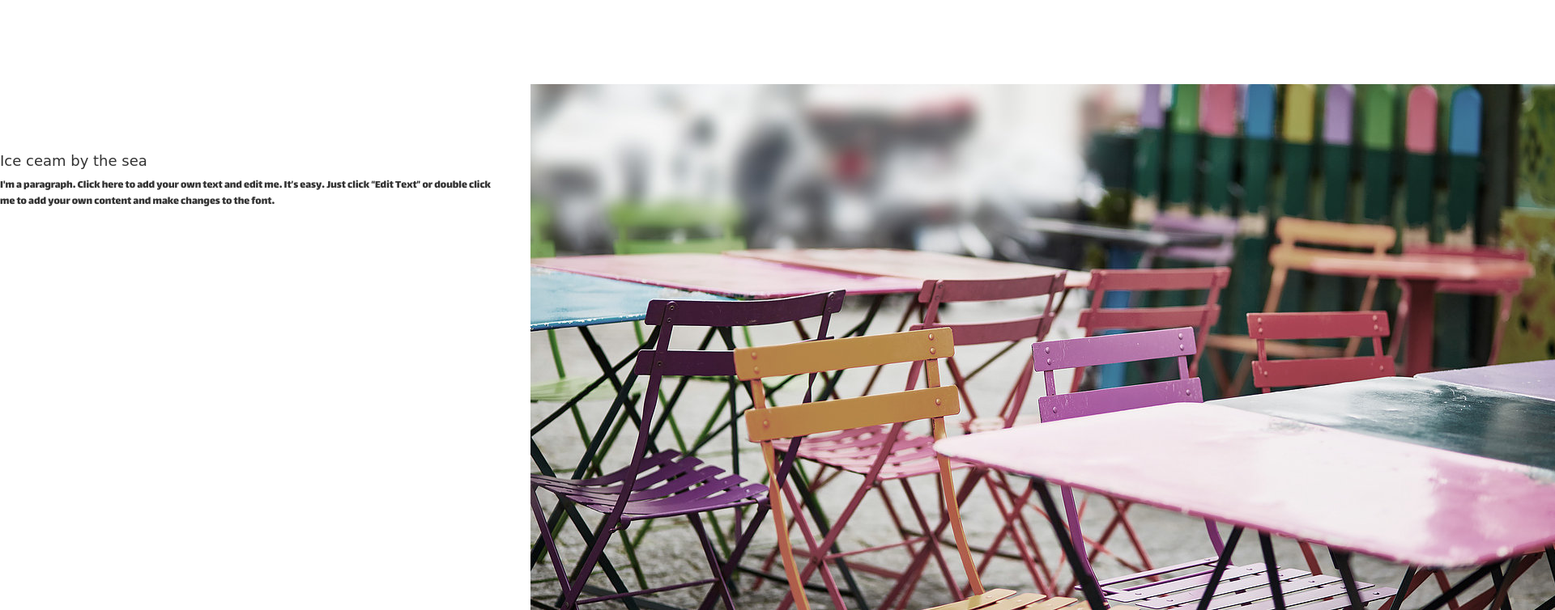
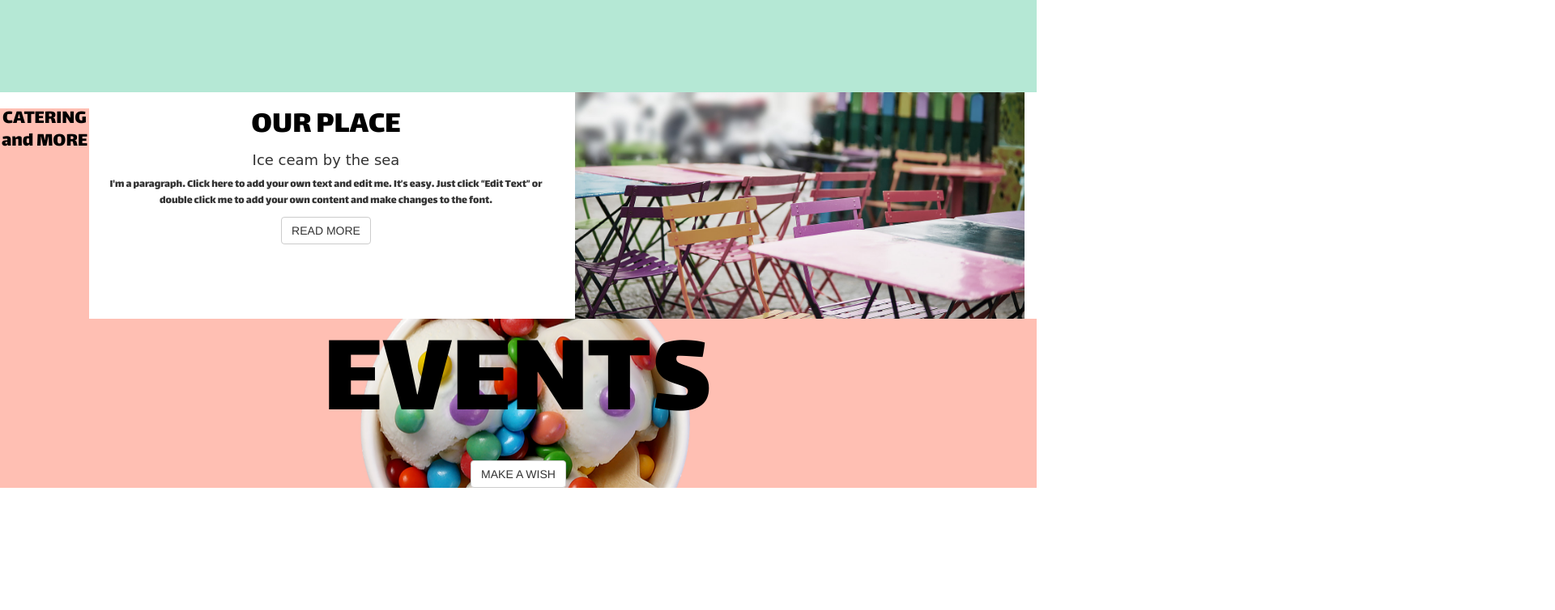
Before and after one commit to abby-garcia/icecreamWebsite, a plain HTML site: page index.html in a window 1280 px wide. Shown: the part 1860-2614 px from the top of the page at 81% size, 1920 px wide, since content can reach past the window. Drawn offline with nearby package versions, Linux system fonts and the light colour scheme; a web font is replaced by a local one.

Commit message:
fixed some layout... most of it needs work tho

```diff
--- a/css/main.css
+++ b/css/main.css
@@ -11,12 +11,12 @@ h1,h2,h3,h4,h5,h6,p, li{
 
 h2{
  	color:white;
- 	font-size: 200px;
+ 	font-size: 150px;
 }
 
 h3{
 	color:white;
-	font-size: 50px;
+	font-size: 25px;
 }
 
 /*NavBar*/
@@ -69,11 +69,38 @@ h3{
 
 /*Enjoy Dairy Free*/
 .dairy_free{
+	background-color: #B5E8D5;
 	background-image: url("../img/dairy_free.png");
 	background-repeat: no-repeat;
 	height:800px;
 	text-align: center;
 	background-position: center;
+}
+
+
+/*Our Place*/
+.ourPlace{
+	float:right;
+	text-align: center;
+	background-color: white;
+}
+.ourPlace h3{
+	color:black;
+	font-size: 40px;
+}
+
+
+/*Catering & More Events*/
+.catering{
+	color:black;
+	text-align: center;
+	background-color: #FFBFB3;
+	margin-bottom: 800px;
+	background-image: url("../img/events.png");
+}
+
+.catering h2, h3{
+	color:black;
 }
 
 
--- a/index.html
+++ b/index.html
@@ -52,10 +52,6 @@
     <h3>HAND CRAFTED</h3>
     <h2>ICE CREAM</h2>
     <button class="btn btn-default" type="submit">MENU</button>
-
-
-
-
 </section>
 
 <!--  Our Flavors -->
@@ -65,23 +61,13 @@
     <div>
         <img class="col-md-6" src="img/ourflavors.jpg" height:700px>
     </div>
-
-
-
     <div class="col-md-6 our_flavors_text" >
         <h3>OUR FLAVORS</h3>
         <h4 class="scriptFont"> Fresh n' Tasty! </h4>
         <p>I'm a paragraph. Click here to add your own text and edit me. It’s easy. Just click “Edit Text” or double click me to add your own content and make changes to the font. </p>
         <button class="btn btn-default" type="submit">MENU</button>
     </div>
-
-
-
     </div>
-
-
-
-
 </section>
 
 
@@ -90,32 +76,43 @@
 
 <section class="dairy_free">
    <!--  <img src="img/dairy_free.png"> -->
-    <h4>ENJOY</h4>
-    <h1>DIARY FREE</h1>
+    <h3>ENJOY</h3>
+    <h2>DIARY FREE</h2>
     <button class="btn btn-default" type="submit">MENU</button>
 </section>
 
 
 <!-- Our Place -->
 
-<section class="ourPlace">
+<section class="ourPlace container">
 <div class="row">
     <div class="col-md-6">
         <h3>OUR PLACE</h3>
         <h4 class="scriptFont">Ice ceam by the sea</h4>
         <p>I'm a paragraph. Click here to add your own text     and edit me. It’s easy. Just click “Edit Text” or   double click me to add your own content and make  changes to the font. </p>
+        <button class="btn btn-default" type="submit">
+        READ MORE</button>
+
+
     </div>
 
-    <div class="col-md-6">
-        <img src="img/ourplace.jpg">
+    <div>
+        <img src="img/ourplace.jpg" class="col-md-6">
     </div>
 </div>
 </section>
 
 
 <!-- Catering & More Events -->
+<section class="catering">
 
-<img src="img/events.png">
+    <h3>CATERING and MORE</h3>
+    <h2>EVENTS</h2>
+    <button class="btn btn-default" type="submit">MAKE A WISH</button>
+
+
+</section>
+
 
 
 <!-- Desserts -->
```
